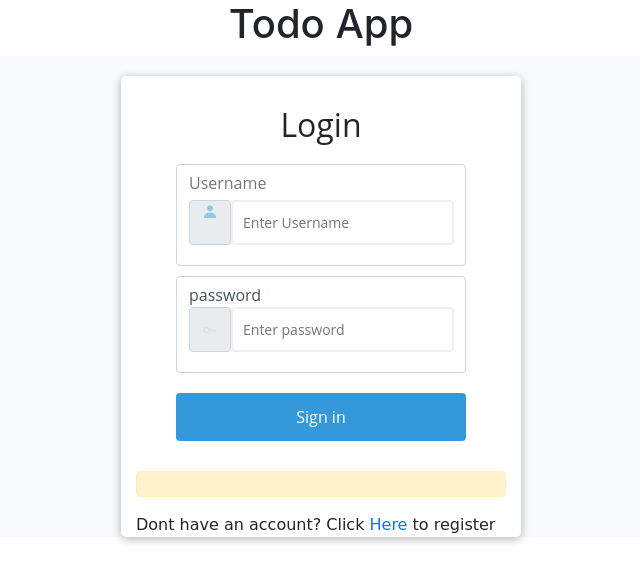
After one commit to abdullahiola/Django-Todo, a Django app: page /login in a window 1280 px wide. The commit adds this page. Shown: the top 582 px of the page, without its empty margins (319-959 px from the left). Run offline with Django 4.2, Linux system fonts and the light colour scheme.

Commit message:
Updated login logout createuser

```diff
--- /dev/null
+++ b/templates/base.html
@@ -0,0 +1,126 @@
+<!DOCTYPE html>
+<html lang="en">
+  <head>
+    <meta charset="UTF-8" />
+    <meta name="viewport" content="width=device-width, initial-scale=1.0" />
+    <meta http-equiv="X-UA-Compatible" content="ie=edge" />
+    <link rel="stylesheet" href="https://cdn.jsdelivr.net/npm/bootstrap@4.0.0/dist/css/bootstrap.min.css" integrity="sha384-Gn5384xqQ1aoWXA+058RXPxPg6fy4IWvTNh0E263XmFcJlSAwiGgFAW/dAiS6JXm" crossorigin="anonymous">
+    <link href='https://unpkg.com/boxicons@2.1.2/css/boxicons.min.css' rel='stylesheet'>
+    <link rel="preconnect" href="https://fonts.googleapis.com">
+    <link rel="preconnect" href="https://fonts.gstatic.com" crossorigin>
+    <title>{%block title%}{%endblock title%}</title>
+    <style>
+      /* body{
+        background-color: rgb(187, 177, 164);
+      } */
+      h1{
+        text-align: center;
+      }
+      ul > li {
+        justify-content: space-around;
+      }
+      .buttons{
+        display: flex;
+        flex-direction: row;
+
+      }
+
+      .form-container {
+        padding-top: 20px;
+        margin:auto;
+        display: flex;
+        flex-direction: column;
+        align-content: center;
+        justify-content:center;
+        background-color: #f9fafb;
+        font-family: 'Open Sans', sans-serif;
+        display: flex;
+        /* height: 100vh; */
+      }
+
+      .container {
+        display: flex;
+        flex-direction: column;
+        align-content: center;
+        justify-content:center;
+        background-color: #fff;
+        border-radius: 5px;
+        box-shadow: 0 2px 10px rgba(0, 0, 0, 0.3);
+        height: max-content;
+        width: 400px;
+      }
+
+      h2 {
+        text-align: center;
+        margin: 0 0 20px;
+      }
+
+      .form {
+        padding: 30px 40px;
+      }
+
+      .form-control {
+        margin-bottom: 10px;
+        padding-bottom: 20px;
+        position: relative;
+      }
+
+      .form-control label {
+        color: #777;
+        display: block;
+        margin-bottom: 5px;
+      }
+
+      .form-control input {
+        border: 2px solid #f0f0f0;
+        border-radius: 4px;
+        display: block;
+        width: 100%;
+        padding: 10px;
+        font-size: 14px;
+      }
+
+      .form-control input:focus {
+        outline: 0;
+        border-color: rgb(19, 146, 196);
+      }
+
+      .form button {
+        cursor: pointer;
+        background-color: #3498db;
+        border: 2px solid #3498db;
+        border-radius: 4px;
+        color: #fff;
+        display: block;
+        font-size: 16px;
+        padding: 10px;
+        margin-top: 20px;
+        width: 100%;
+      }
+      .info{
+        font-family: cursive;
+        font-weight: 500;
+      }
+
+      .hello-msg{
+        font-family: 'Oxygen',sans-serif;
+        font-size: 25px;
+        margin-bottom: 0.5rem;
+        color: #000000;
+      }
+      #logout{
+        position: absolute;
+        top: 0;
+        right: 1rem;
+        width: 50%;
+        margin-bottom: 10px;
+      }
+
+    </style>
+  </head>
+  <body>
+    {%block content%}
+    {%endblock content%}
+  </body>
+
+</html>
--- /dev/null
+++ b/templates/login.html
@@ -0,0 +1,47 @@
+{%extends 'base.html'%}
+{%block title%}Login{%endblock title%}
+
+{%block content%}
+  <h1>Todo App</h1>
+  <div class="form-container">
+    <div class="container">
+      <form id="form" class="form" method="POST">
+        {%csrf_token%}
+        <h2>Login</h2>
+        <div class="form-control">
+
+          <label for="Username">Username</label>
+          <div class="input-group-prepend">
+            <span class="input-group-text" id="basic-addon1"><i class='bx bxs-user bx-fade-up' style='color: #3498db'></i></span>
+            <input type="text" placeholder="Enter Username" name="username" required/>
+          </div>
+
+        </div>
+
+        <div class="form-control">
+          <label">password</label>
+          <div class="input-group-prepend">
+            <span class="input-group-text" id="basic-addon1"><i class='bx bx-key bx-flashing' style='color: #3498db'></i>
+            </span>
+            <input type="password" placeholder="Enter password" name='password' required>
+          </div>
+
+        </div>
+
+        <button type="submit">Sign in</button>
+      </form>
+      <div class="alert alert-warning" role="alert">
+        {% for message in messages %}
+          <p class="display-5">{{message}}</p>
+        {% endfor %}
+
+      </div>
+      <div class="info">
+        Dont have an account? Click <a href="{%url 'register'%}">Here</a> to register
+      </div>
+    </div>
+
+  </div>
+
+
+{%endblock content%}
--- a/todo/models.py
+++ b/todo/models.py
@@ -1,10 +1,10 @@
 from django.db import models
-
+from django.contrib.auth.models import User
 # Create your models here.
 
 class Todo(models.Model):
   title = models.CharField(max_length=500)
-
+  user = models.ForeignKey(User,max_length=100,on_delete=models.CASCADE,default=False)
 
   def __str__(self):
     return self.title
--- a/todo/urls.py
+++ b/todo/urls.py
@@ -6,5 +6,10 @@ urlpatterns = [
   path('',views.index,name='home'),
   path('delete/<str:pk>',views.delete,name='del'),
   path('edit/<str:pk>',views.edit,name='edit'),
+  path('login',views.loginPage,name='login'),
+  path('register',views.register,name='register'),
+  path('logout',views.logoutUser,name='logout'),
+
+
 
 ]
--- a/todo/views.py
+++ b/todo/views.py
@@ -1,24 +1,32 @@
 from django.shortcuts import get_object_or_404, redirect, render
 from . models import Todo
+from .forms import CreateUserForm
+from django.contrib import messages
+from django.contrib.auth import login,logout,authenticate
+from django.contrib.auth.decorators import login_required
+
 # Create your views here.
 
-
+@login_required(login_url='login')
 def index(request):
-  all_todos = Todo.objects.all
+  current_user= request.user
+  all_todos = Todo.objects.filter(user=current_user)
 
   if request.method == "POST":
     todo = request.POST['todo']
-    new_todo = Todo(title=todo)
+    new_todo = Todo(title=todo,user=current_user)
     new_todo.save()
     return redirect('/')
 
   return render(request,'index.html',{'todo':all_todos})
 
+@login_required(login_url='login')
 def delete(request,pk):
   todo_item = Todo.objects.get(id=pk)
   todo_item.delete()
   return redirect('/')
 
+@login_required(login_url='login')
 def edit(request,pk):
   item=get_object_or_404(Todo,id=pk)
   context={'item':item}
@@ -33,3 +41,47 @@ def edit(request,pk):
 
 
   return render(request,'edit.html',context)
+
+
+def register(request):
+  if request.user.is_authenticated:
+    return redirect('home')
+  else:
+    form=CreateUserForm()
+    if request.method == "POST":
+      form=CreateUserForm(request.POST)
+      if form.is_valid():
+        form.save()
+        user=form.cleaned_data.get('username')
+        messages.success(request, "Account was created for " + user)
+
+        return redirect('login')
+
+
+    context={'form':form}
+    return render(request,'register.html',context)
+
+
+
+def loginPage(request):
+  if request.user.is_authenticated:
+    return redirect('home')
+  else:
+    if request.method =="POST":
+      user_name= request.POST.get('username')
+      password= request.POST.get('password')
+
+      user=authenticate(request,username=user_name,password=password)
+      if user is not None:
+        login(request,user)
+        return redirect('home')
+      else:
+        messages.info(request,"Username Or Password Is Incorrect")
+
+
+  context={}
+  return render(request,'login.html',context)
+
+def logoutUser(request):
+  logout(request)
+  return redirect('login')
```
Also changed, not shown: Todoapp/settings.py (+8 -8 lines), templates/edit.html (+15 -24 lines), templates/index.html (+11 -32 lines), templates/register.html (added, +61 -0 lines), todo/forms.py (added, +9 -0 lines), db.sqlite3, todo/migrations/0002_todo_user.py (added).
